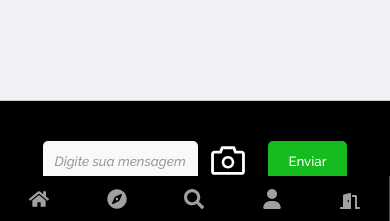
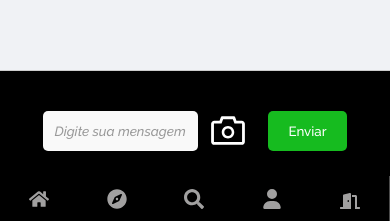
Before and after one commit to caioolima/frontend-deploy, a React (Create React App) app in the folder frontend/: page /comunidade/1/1/chat in a window 390 px wide. Shown: the part 623-844 px from the top of the page. Built offline with nearby package versions, Linux system fonts and the light colour scheme; no server answers.

Commit message:
Update chat.css

```diff
--- a/frontend/src/pages/Community/Chat/chat.css
+++ b/frontend/src/pages/Community/Chat/chat.css
@@ -367,3 +367,44 @@
 .send-button:hover {
   background-color: #0d7813; /* Cor do botão Enviar ao passar o mouse */
 }
+
+@media (max-width: 768px) {
+  .message-list {
+    width: 90%; /* Ajusta a largura da lista de mensagens para telas menores */
+  }
+
+  .message-input input[type="text"] {
+    width: 60%; /* Ajusta a largura do input para telas menores */
+  }
+
+  .media-modal-content {
+    width: 80%; /* Ajusta a largura do modal para telas menores */
+  }
+
+  .message-input{
+    width: 100%;
+  }
+
+  .name-info-chat{
+    margin: -10px auto;
+  }
+}
+
+@media (max-width: 480px) {
+  .message-input input[type="text"] {
+    width: 80%; /* Ajusta a largura do input para telas muito pequenas */
+  }
+
+  .message-input{
+    margin: 30px auto;
+    width: 100%;
+  }
+
+  .message {
+    font-size: 12px; /* Reduz o tamanho da fonte das mensagens para telas muito pequenas */
+  }
+
+  .media-modal-content {
+    width: 90%; /* Ajusta a largura do modal para telas muito pequenas */
+  }
+}
```
